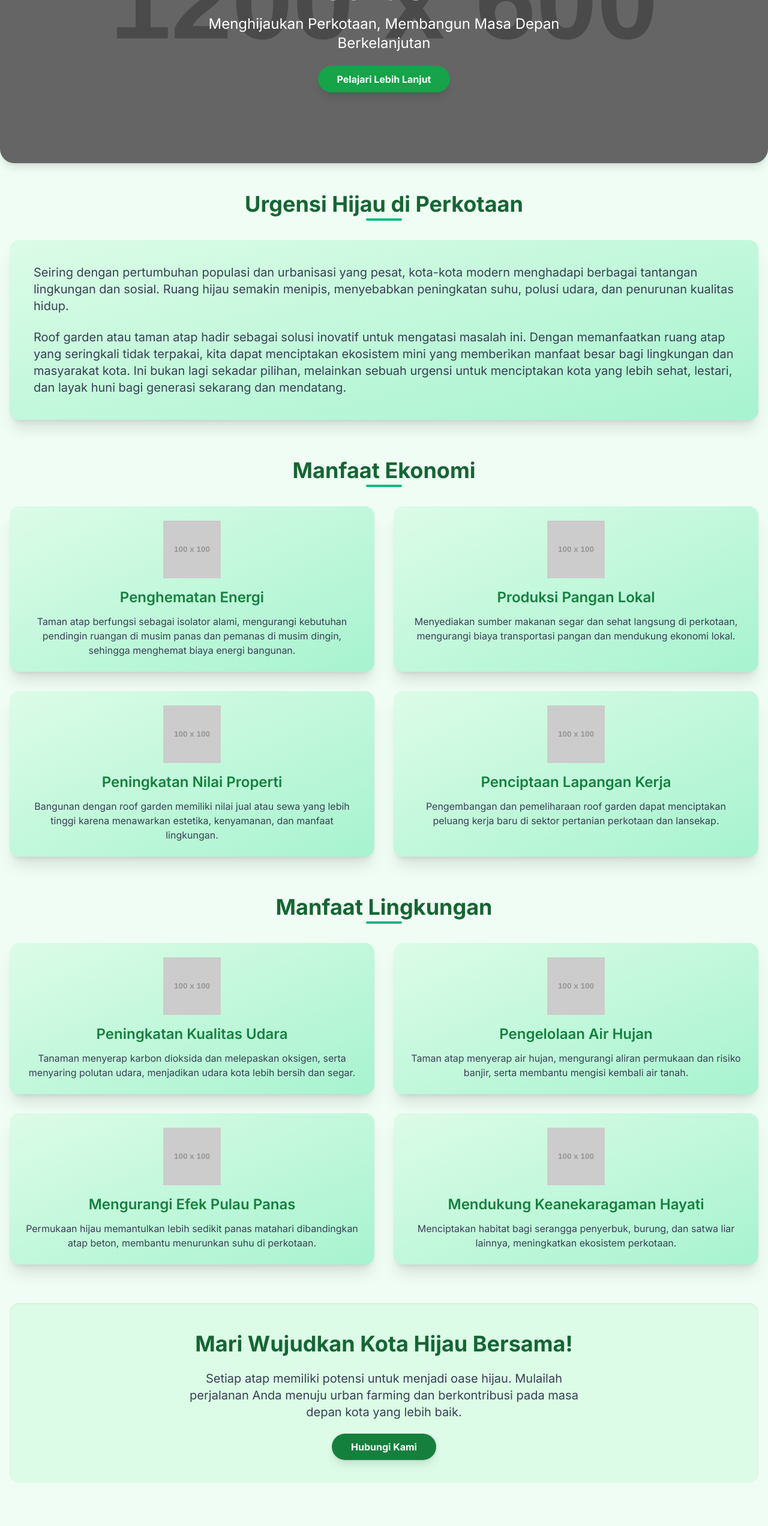
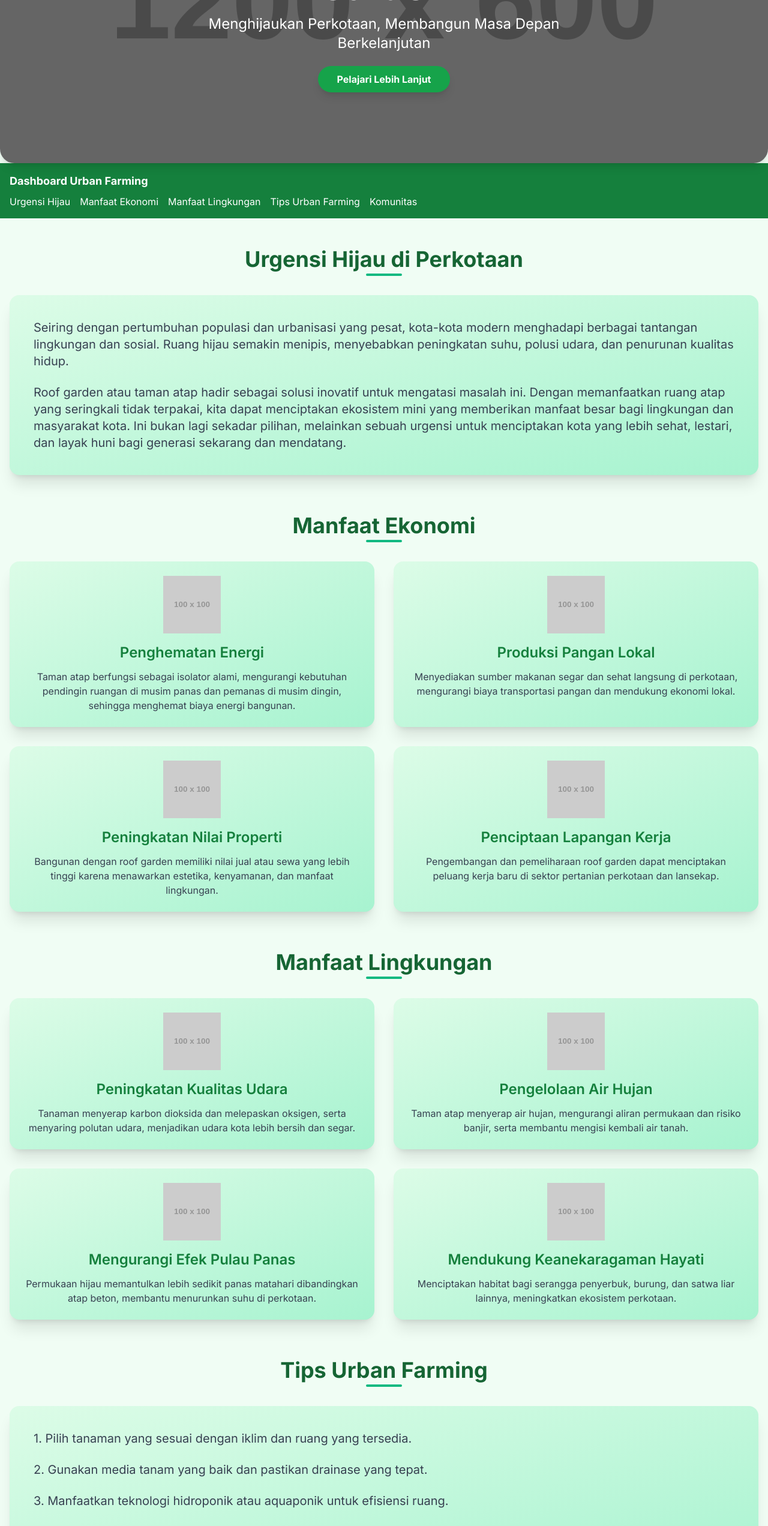
Before and after one commit to Eundxipro/Urban_Farming_website-, a plain HTML site: page index.html in a window 1280 px wide. Shown: the part 240-2784 px from the top of the page at 60% size. Drawn offline with nearby package versions, Linux system fonts and the light colour scheme; placeholder pictures from the web are drawn by us.

Commit message:
Add files via upload

```diff
--- a/index.html
+++ b/index.html
@@ -60,6 +60,19 @@
             </a>
         </div>
     </header>
+
+    <nav class="bg-green-700 text-white py-4">
+        <div class="container mx-auto px-4">
+            <h2 class="text-lg font-bold">Dashboard Urban Farming</h2>
+            <ul class="flex space-x-4 mt-2">
+                <li><a href="#urgensi" class="hover:underline">Urgensi Hijau</a></li>
+                <li><a href="#manfaat-ekonomi" class="hover:underline">Manfaat Ekonomi</a></li>
+                <li><a href="#manfaat-lingkungan" class="hover:underline">Manfaat Lingkungan</a></li>
+                <li><a href="#tips-urban-farming" class="hover:underline">Tips Urban Farming</a></li>
+                <li><a href="#komunitas" class="hover:underline">Komunitas</a></li>
+            </ul>
+        </div>
+    </nav>
 
     <main class="container mx-auto px-4 py-12">
 
@@ -133,6 +146,40 @@
             </div>
         </section>
 
+        <section id="tips-urban-farming" class="mb-16">
+            <h2 class="text-3xl md:text-4xl font-bold text-center text-green-800 mb-8 section-title">
+                Tips Urban Farming
+            </h2>
+            <div class="bg-white rounded-2xl shadow-xl p-6 md:p-10 card-bg-gradient">
+                <p class="text-lg md:text-xl text-gray-700 leading-relaxed mb-6">
+                    1. Pilih tanaman yang sesuai dengan iklim dan ruang yang tersedia.
+                </p>
+                <p class="text-lg md:text-xl text-gray-700 leading-relaxed mb-6">
+                    2. Gunakan media tanam yang baik dan pastikan drainase yang tepat.
+                </p>
+                <p class="text-lg md:text-xl text-gray-700 leading-relaxed mb-6">
+                    3. Manfaatkan teknologi hidroponik atau aquaponik untuk efisiensi ruang.
+                </p>
+                <p class="text-lg md:text-xl text-gray-700 leading-relaxed mb-6">
+                    4. Libatkan komunitas lokal untuk berbagi pengetahuan dan sumber daya.
+                </p>
+                <p class="text-lg md:text-xl text-gray-700 leading-relaxed">
+                    5. Selalu perhatikan kesehatan tanaman dan lakukan pemeliharaan secara rutin.
+                </p>
+            </div>
+        </section>
+
+        <section id="komunitas" class="mb-16">
+            <h2 class="text-3xl md:text-4xl font-bold text-center text-green-800 mb-8 section-title">
+                Komunitas Urban Farming
+            </h2>
+            <div class="bg-white rounded-2xl shadow-xl p-6 md:p-10 card-bg-gradient">
+                <p class="text-lg md:text-xl text-gray-700 leading-relaxed">
+                    Bergabunglah dengan komunitas urban farming di sekitar Anda untuk berbagi pengalaman, belajar dari satu sama lain, dan berkolaborasi dalam proyek-proyek hijau. Komunitas ini dapat membantu Anda mendapatkan dukungan dan sumber daya yang diperlukan untuk sukses dalam urban farming.
+                </p>
+            </div>
+        </section>
+
         <section class="text-center py-12 bg-green-100 rounded-2xl shadow-inner">
             <h2 class="text-3xl md:text-4xl font-bold text-green-800 mb-6">
                 Mari Wujudkan Kota Hijau Bersama!
```
